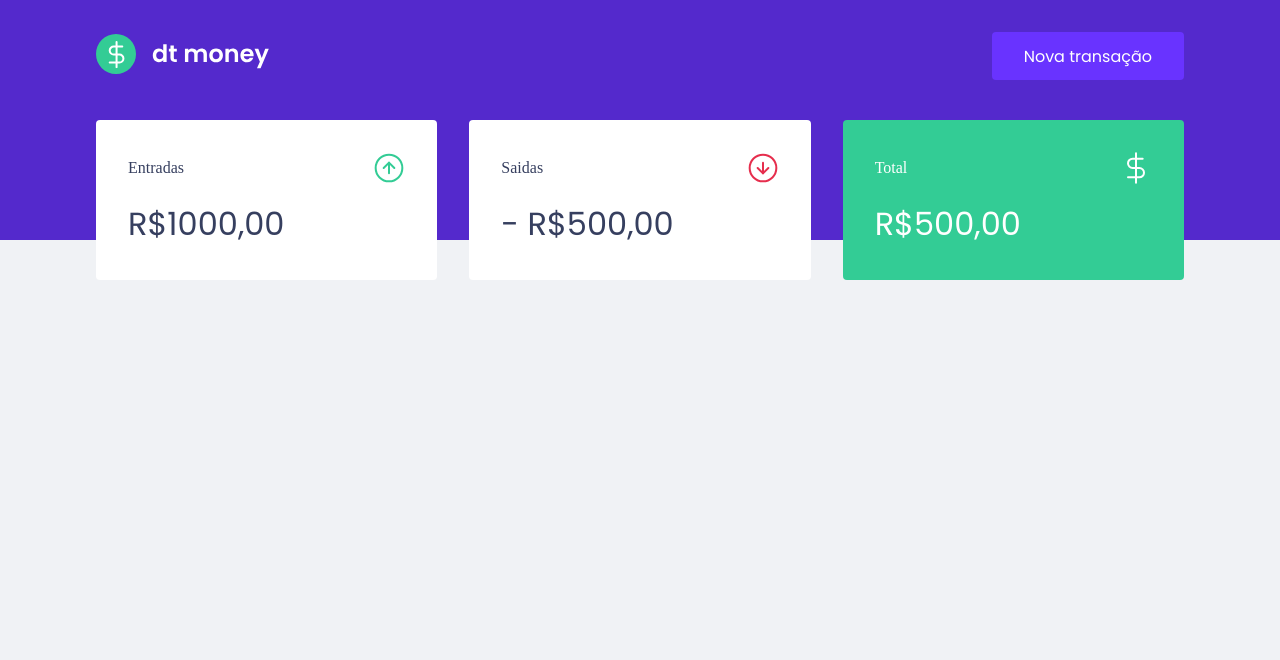
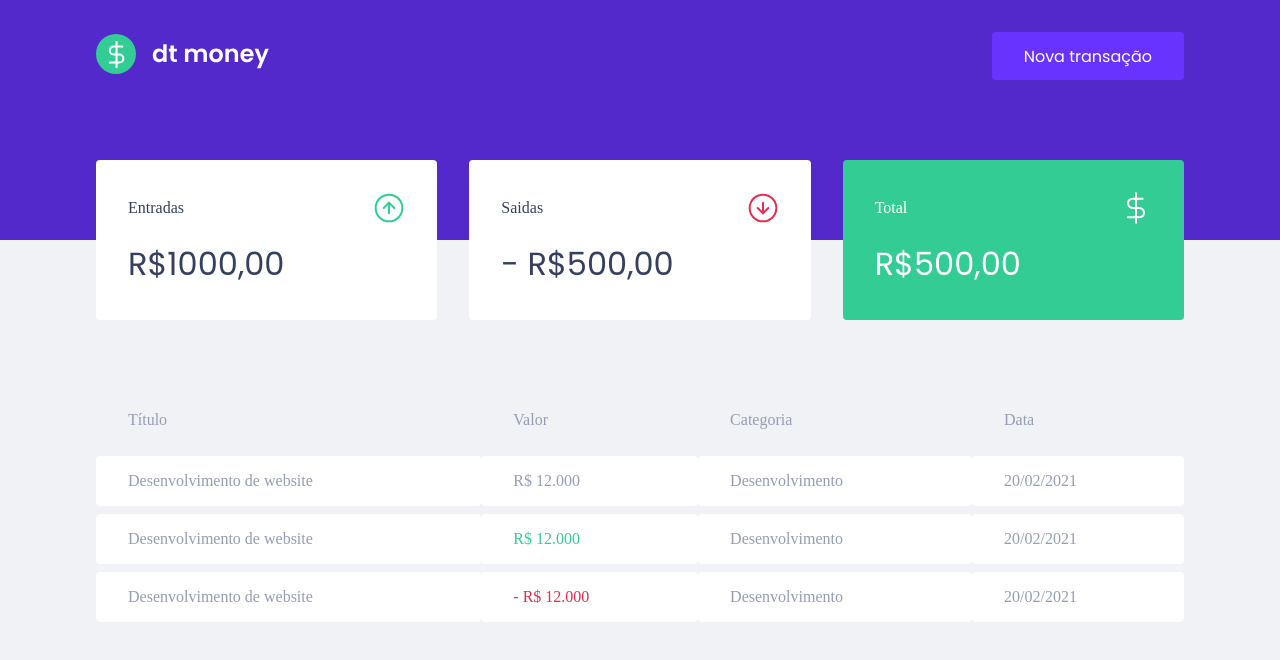
Before and after one commit to PatrickMoraisN/Money-App, a React (Create React App) app: page / in a window 1280 px wide. Shown: the top 660 px of the page. Built offline with nearby package versions, Linux system fonts and the light colour scheme.

Commit message:
create TransactionsTable

```diff
--- a/src/components/Dashboard/index.tsx
+++ b/src/components/Dashboard/index.tsx
@@ -1,11 +1,13 @@
 import React from 'react'
 import Summary from '../Summary';
+import TransactionsTable from '../TransactionsTable';
 import { Container } from './style';
 
 const Dashboard = () => {
   return (
     <Container>
       <Summary />
+      <TransactionsTable />
     </Container>
   )
 }
--- a/src/components/Summary/style.ts
+++ b/src/components/Summary/style.ts
@@ -4,7 +4,7 @@
   display: grid;
   grid-template-columns: repeat(3, 1fr);
   gap: 2rem;
-  margin-top: -10rem;
+  margin-top: -7.5rem;
 
   div {
     background: var(--shape);
--- /dev/null
+++ b/src/components/TransactionsTable/index.tsx
@@ -0,0 +1,42 @@
+import React from 'react'
+import { Container } from './style'
+
+const TransactionsTable = () => {
+  return (
+    <Container>
+      <table>
+        <thead>
+          <tr>
+            <th>Título</th>
+            <th>Valor</th>
+            <th>Categoria</th>
+            <th>Data</th>
+          </tr>
+        </thead>
+
+        <tbody>
+          <tr>
+            <td>Desenvolvimento de website</td>
+            <td>R$ 12.000</td>
+            <td>Desenvolvimento</td>
+            <td>20/02/2021</td>
+          </tr>
+          <tr>
+            <td>Desenvolvimento de website</td>
+            <td className="deposit">R$ 12.000</td>
+            <td>Desenvolvimento</td>
+            <td>20/02/2021</td>
+          </tr>
+          <tr>
+            <td>Desenvolvimento de website</td>
+            <td className="withdraw"> - R$ 12.000</td>
+            <td>Desenvolvimento</td>
+            <td>20/02/2021</td>
+          </tr>
+        </tbody>
+      </table>
+    </Container>
+  )
+}
+
+export default TransactionsTable;
--- /dev/null
+++ b/src/components/TransactionsTable/style.ts
@@ -0,0 +1,39 @@
+import styled from "styled-components";
+
+export const Container = styled.div`
+margin-top: 4rem;
+
+table {
+  width: 100%;
+  border-spacing: 0 0.5rem;
+
+  th {
+    color: var(--text-body);
+    font-weight: 400;
+    padding: 1rem 2rem;
+    text-align: left;
+    line-height: 1.5rem;
+  }
+
+  td {
+    padding: 1rem 2rem;
+    border: 0;
+    background: var(--shape);
+    font-weight: 400;
+    color: var(--text-body);
+    border-radius: 0.25rem;
+
+    &::first-child {
+      color: var(--text-title);
+    }
+
+    &.deposit {
+      color: var(--green);
+    }
+
+    &.withdraw {
+      color: var(--red);
+    }
+  }
+}
+`
```
